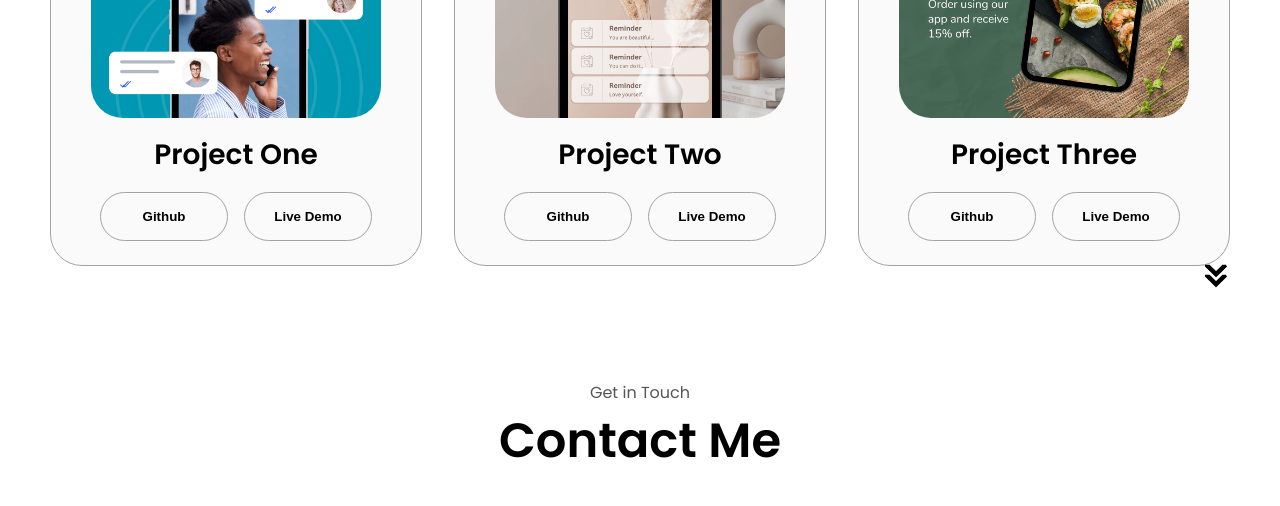
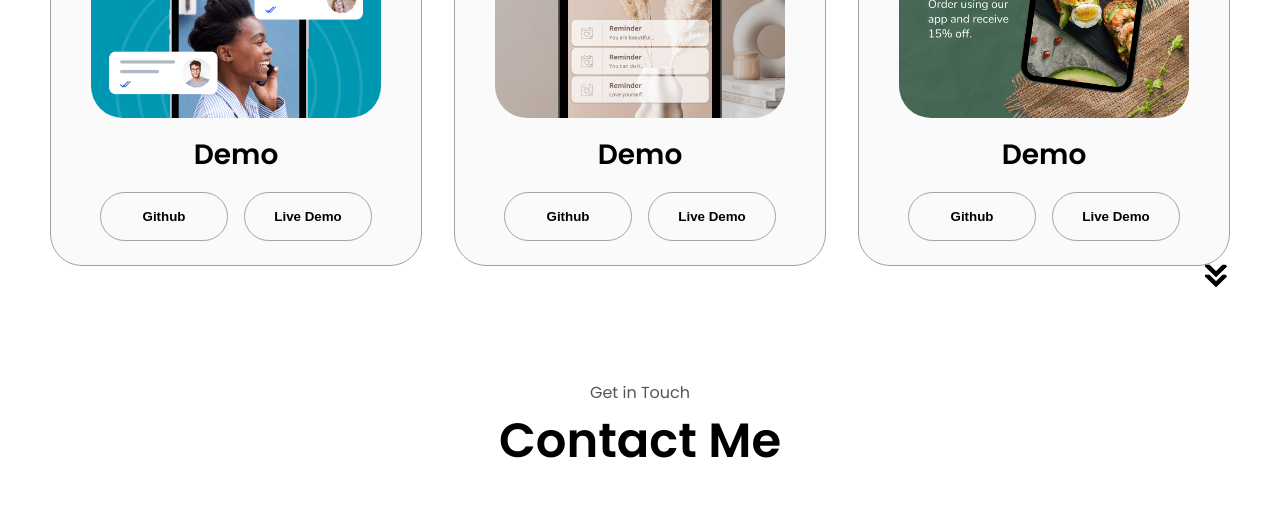
Before and after one commit to abhaskumarrr/Abhas-Kumar-Portfolio, a plain HTML site: page index.html in a window 1280 px wide. Shown: the part 2840-3346 px from the top of the page. Drawn offline with Linux system fonts and the light colour scheme.

Commit message:
Update index.html

```diff
--- a/index.html
+++ b/index.html
@@ -248,7 +248,7 @@
                 class="project-img"
               />
             </div>
-            <h2 class="experience-sub-title project-title">Project One</h2>
+            <h2 class="experience-sub-title project-title">Demo</h2>
             <div class="btn-container">
               <button
                 class="btn btn-color-2 project-btn"
@@ -272,7 +272,7 @@
                 class="project-img"
               />
             </div>
-            <h2 class="experience-sub-title project-title">Project Two</h2>
+            <h2 class="experience-sub-title project-title">Demo</h2>
             <div class="btn-container">
               <button
                 class="btn btn-color-2 project-btn"
@@ -296,7 +296,7 @@
                 class="project-img"
               />
             </div>
-            <h2 class="experience-sub-title project-title">Project Three</h2>
+            <h2 class="experience-sub-title project-title">Demo</h2>
             <div class="btn-container">
               <button
                 class="btn btn-color-2 project-btn"
```
